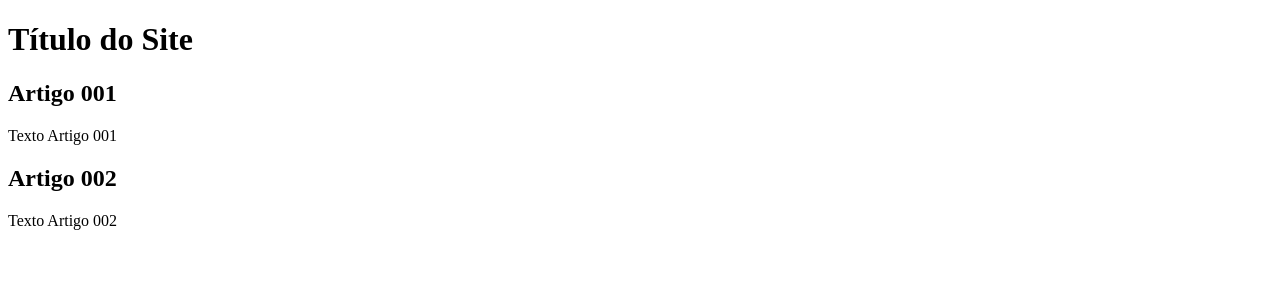
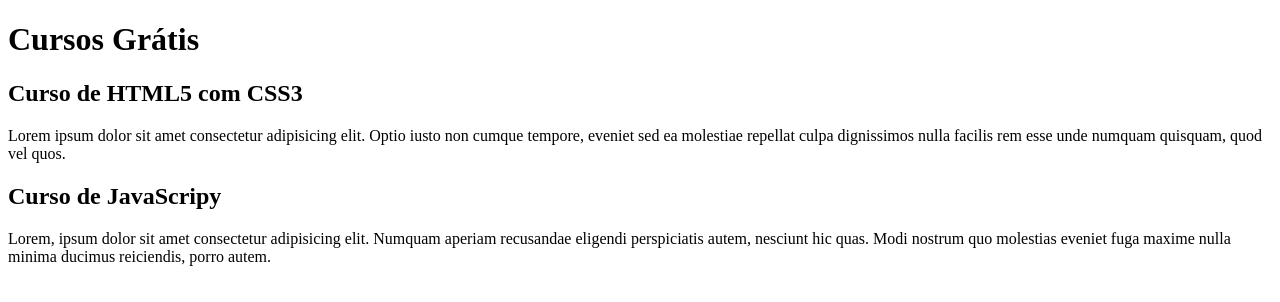
Before and after one commit to zthiagovalle/projeto-site, a plain HTML site: page index.html in a window 1280 px wide. Drawn offline with Linux system fonts and the light colour scheme.

Commit message:
comecei a escrever o conteúdo

```diff
--- a/index.html
+++ b/index.html
@@ -8,15 +8,15 @@
 <body>
     <main>
         <header>
-            <h1>Título do Site</h1>
+            <h1>Cursos Grátis</h1>
         </header>
         <article>
-            <h2>Artigo 001</h2>
-            <p>Texto Artigo 001</p>
+            <h2>Curso de HTML5 com CSS3</h2>
+            <p>Lorem ipsum dolor sit amet consectetur adipisicing elit. Optio iusto non cumque tempore, eveniet sed ea molestiae repellat culpa dignissimos nulla facilis rem esse unde numquam quisquam, quod vel quos.</p>
         </article>
         <article>
-            <h2>Artigo 002</h2>
-            <p>Texto Artigo 002</p>
+            <h2>Curso de JavaScripy</h2>
+            <p>Lorem, ipsum dolor sit amet consectetur adipisicing elit. Numquam aperiam recusandae eligendi perspiciatis autem, nesciunt hic quas. Modi nostrum quo molestias eveniet fuga maxime nulla minima ducimus reiciendis, porro autem.</p>
         </article>
     </main>
 </body>
```
